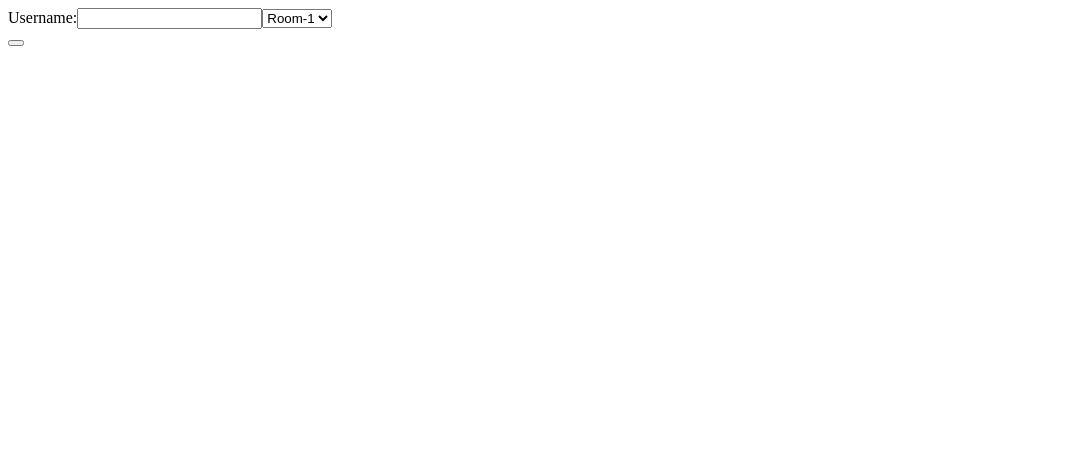
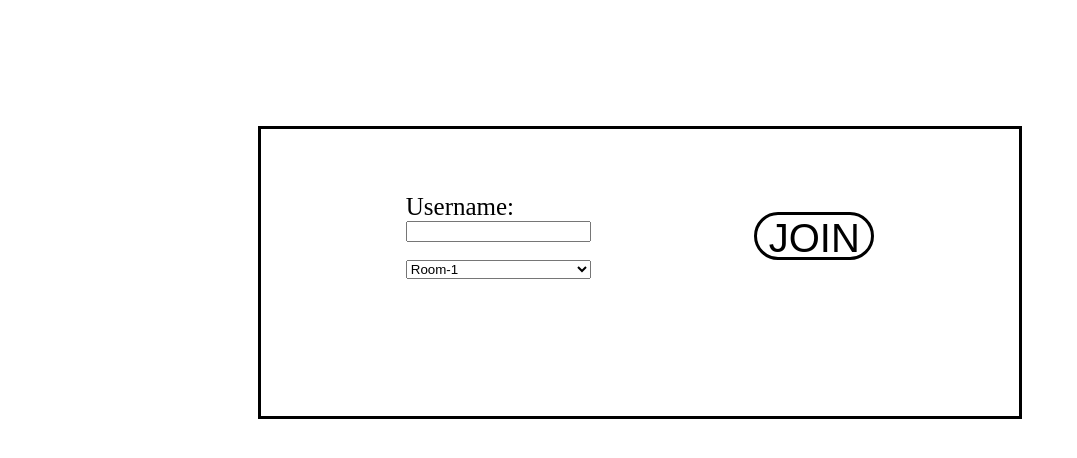
Before and after one commit to laikaPhoneHome/messaging-socket.io-angular, an Angular app: page / in a window 1280 px wide. Shown: the top 458 px of the page, without its empty margins (0-1077 px from the left). Built offline with nearby package versions, Linux system fonts and the light colour scheme.

Commit message:
basic messaging service

```diff
--- a/package.json
+++ b/package.json
@@ -7,7 +7,7 @@
     "build": "ng build",
     "watch": "ng build --watch --configuration development",
     "test": "ng test",
-    "server": "nodemon server.js"
+    "message-server": "nodemon server.js"
   },
   "private": true,
   "dependencies": {
@@ -23,6 +23,8 @@
     "express": "^4.18.2",
     "nodemon": "^2.0.20",
     "rxjs": "~7.5.0",
+    "socket.io": "^4.5.3",
+    "socket.io-client": "^4.5.3",
     "tslib": "^2.3.0",
     "zone.js": "~0.11.4"
   },
--- a/src/app/chat/chat.component.css
+++ b/src/app/chat/chat.component.css
@@ -0,0 +1,9 @@
+.container{
+    border: solid red;
+}
+.main-info{
+    border: solid yellowgreen;
+}
+.user-list{
+    border: solid hotpink;
+}
--- a/src/app/chat/chat.component.html
+++ b/src/app/chat/chat.component.html
@@ -1 +1,16 @@
-<p>chat works!</p>
+<main class="container">
+    <section class="main-info">
+        <h1>{{ username }}</h1>
+        <h2>{{ room }}</h2>
+    </section>
+    <div class="user-list">
+        <h3 *ngFor="let user of userList">{{ user }}</h3>
+    </div>
+
+
+    <app-messages [messageList]="messageList"></app-messages>
+    <div class="message-input">
+        <input type="text" [(ngModel)]="message">
+        <button (click)="sendMessage()">Send</button>
+    </div>
+</main>
--- a/src/app/chat/chat.component.ts
+++ b/src/app/chat/chat.component.ts
@@ -1,5 +1,7 @@
 import { Component, OnInit } from '@angular/core';
 import { ActivatedRoute } from '@angular/router';
+import * as io from 'socket.io-client';
+
 
 @Component({
   selector: 'app-chat',
@@ -10,7 +12,10 @@ export class ChatComponent implements OnInit {
 
   username:string='';
   room:string='';
-
+  message: string='';
+  messageList: {message: string, username: string, my: boolean}[]=[];
+  userList: string[]=[];
+  socket: any;
 
   constructor(
     private route: ActivatedRoute
@@ -25,6 +30,26 @@ export class ChatComponent implements OnInit {
         : this.room = params[key];
       }
     })
+    this.socket = io.io(`localhost:3000?username=${this.username}&room=${this.room}`)
+    this.socket.emit('set-user-name', this.username)
+    this.socket.on('user-list', (userlist: string[]) => {
+      this.userList = userlist;
+      console.log(this.userList)
+    })
+
+    this.socket.on('message-broadcast', (data: {message: {message: string, username: string}}) => {
+      if(data){
+        this.messageList.push({message: data.message.message, username: data.message.username, my: false})
+      }
+    })
+
+
+  }
+
+  sendMessage():void{
+    this.socket.emit('message', {message: this.message, username: this.username})
+    this.messageList.push({message: this.message, username: this.username, my: true})
+    this.message = ''
   }
 
 }
--- a/src/app/join/join.component.css
+++ b/src/app/join/join.component.css
@@ -0,0 +1,31 @@
+.join{
+    border: solid black;
+    width: 50%;
+    height: 10em;
+    margin: auto;
+    margin-top: 10%;
+    display: flex;
+    justify-content: space-around;
+    padding: 5%;
+
+}
+.join-form > label{
+    font-size: 25px;
+}
+.username-input{
+    margin-bottom: 10%;
+
+}
+.join-form{
+    display: flex;
+    flex-direction: column;
+}
+.join > button{
+    height: 30%;
+    width: 3em;
+    background-color: rgba(0,0,0,0);
+    border: solid black;
+    border-radius:25px;
+    font-size: 40px;
+    margin-top: 3%;
+}
--- a/src/app/join/join.component.html
+++ b/src/app/join/join.component.html
@@ -1,10 +1,10 @@
-<div class="join-form">
-    <form #userForm="ngForm">
-        <label for="username">Username:</label>
+<div class="join">
+    <form class="join-form" #userForm="ngForm">
+        <label for="username">Username:  </label>
         <input required [(ngModel)]="model.username" class="username-input" type="text" name="username" id="username">
-        <select>
-            <option *ngFor="let room of rooms" [value]="room">{{room}}</option>
+        <select id="room">
+            <option class="room-options" *ngFor="let room of rooms" [value]="room">{{room}}</option>
         </select>
     </form>
-    <button (click)="onJoin()"></button>
+    <button  class="join-btn"(click)="onJoin()">JOIN</button>
 </div>
--- a/src/app/messages/messages.component.css
+++ b/src/app/messages/messages.component.css
@@ -0,0 +1,6 @@
+.message-box{
+    border: solid black;
+}
+.message{
+    border: solid grey;
+}
--- a/src/app/messages/messages.component.html
+++ b/src/app/messages/messages.component.html
@@ -1 +1,6 @@
-<p>messages works!</p>
+<div class="message-box">
+    <div class="message" *ngFor="let msg of messageList" [ngClass]="{my: msg.my}">
+        <p>{{ msg.username }}</p>
+        <p>{{ msg.message }}</p>
+    </div>
+</div>
--- a/src/app/messages/messages.component.ts
+++ b/src/app/messages/messages.component.ts
@@ -1,4 +1,5 @@
-import { Component, OnInit } from '@angular/core';
+import { Component, OnInit, Input } from '@angular/core';
+
 
 @Component({
   selector: 'app-messages',
@@ -7,6 +8,8 @@ import { Component, OnInit } from '@angular/core';
 })
 export class MessagesComponent implements OnInit {
 
+  @Input() messageList:any;
+
   constructor() { }
 
   ngOnInit(): void {
```
Also changed, not shown: server.js (+47 -0 lines), 1 other file (tests, documents, lock files or other folders).
